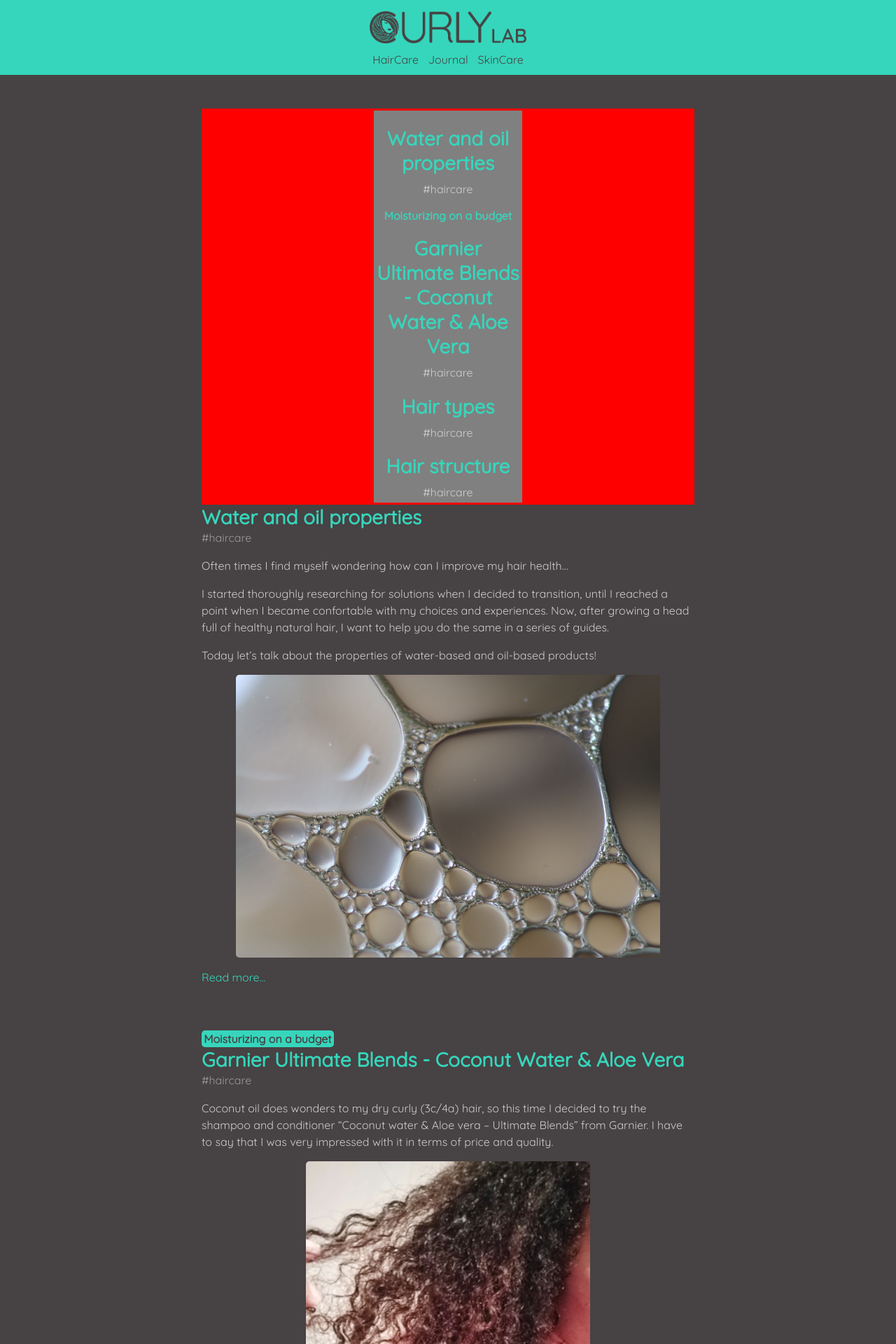
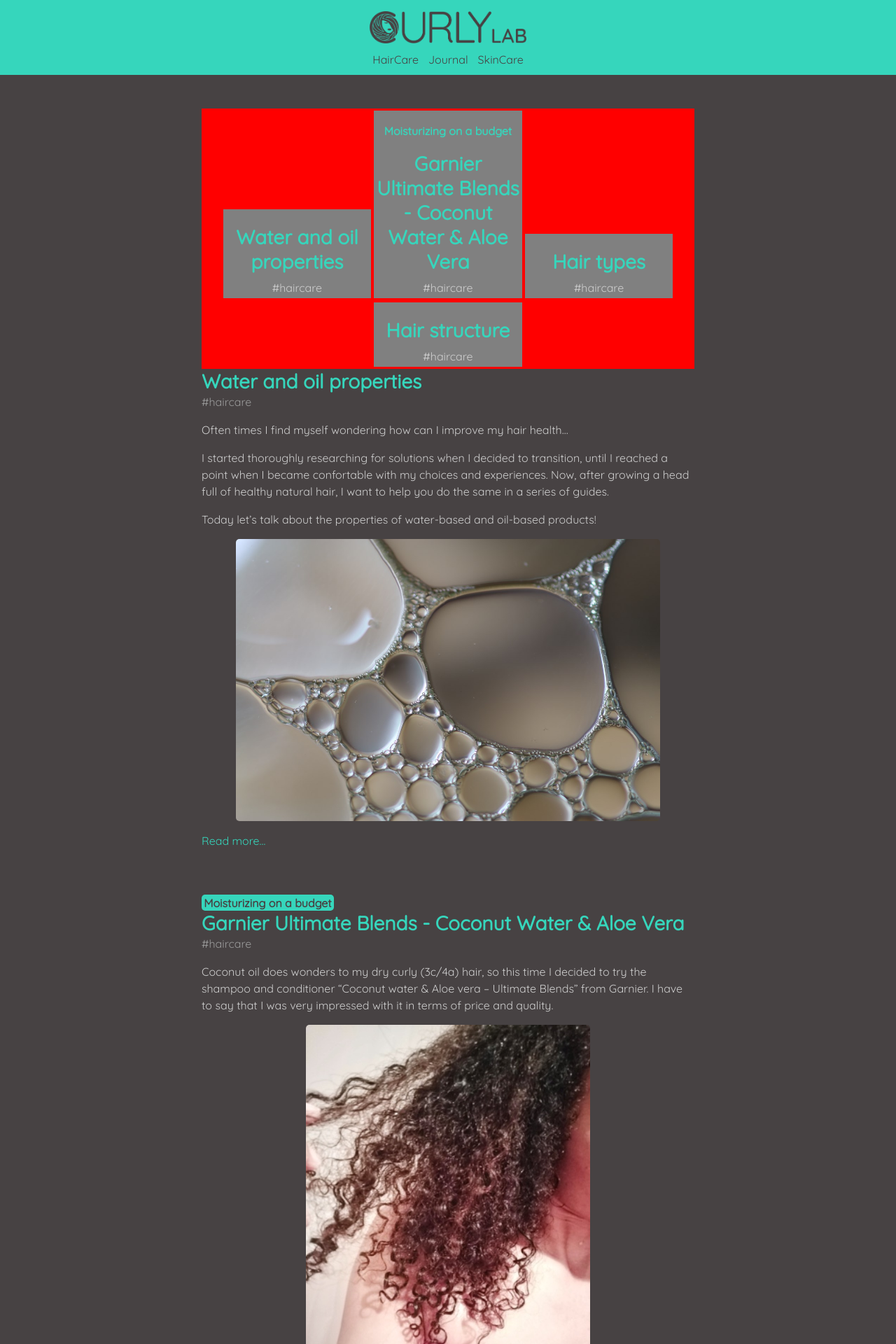
Before and after one commit to curlylab/curlylab.github.io, a Jekyll site: the page built from index.html, in a window 1280 px wide. Shown: the top 1920 px of the page at 70% size. Built offline with Jekyll 4.4.1, drawn with Linux system fonts in a browser that asks for light colours; the list of posts is cut into pages by our own code.

Commit message:
Update index.html

```diff
--- a/index.html
+++ b/index.html
@@ -4,8 +4,8 @@
 ---
 
 <div id="threebox">
-  <div class="tbox">
     {% for post in paginator.posts %}
+    <div class="tbox">
     <div class="boxpost">
     {% for tags in post.tags %}
       <h3 class="boxpost-tags">{{ post.tags }}</h3>
@@ -24,8 +24,8 @@
       {% endfor %}
     </span>
     </div>
+    </div>
     {% endfor %}
-  </div>
 </div>
 
 <div class="posts">
```
